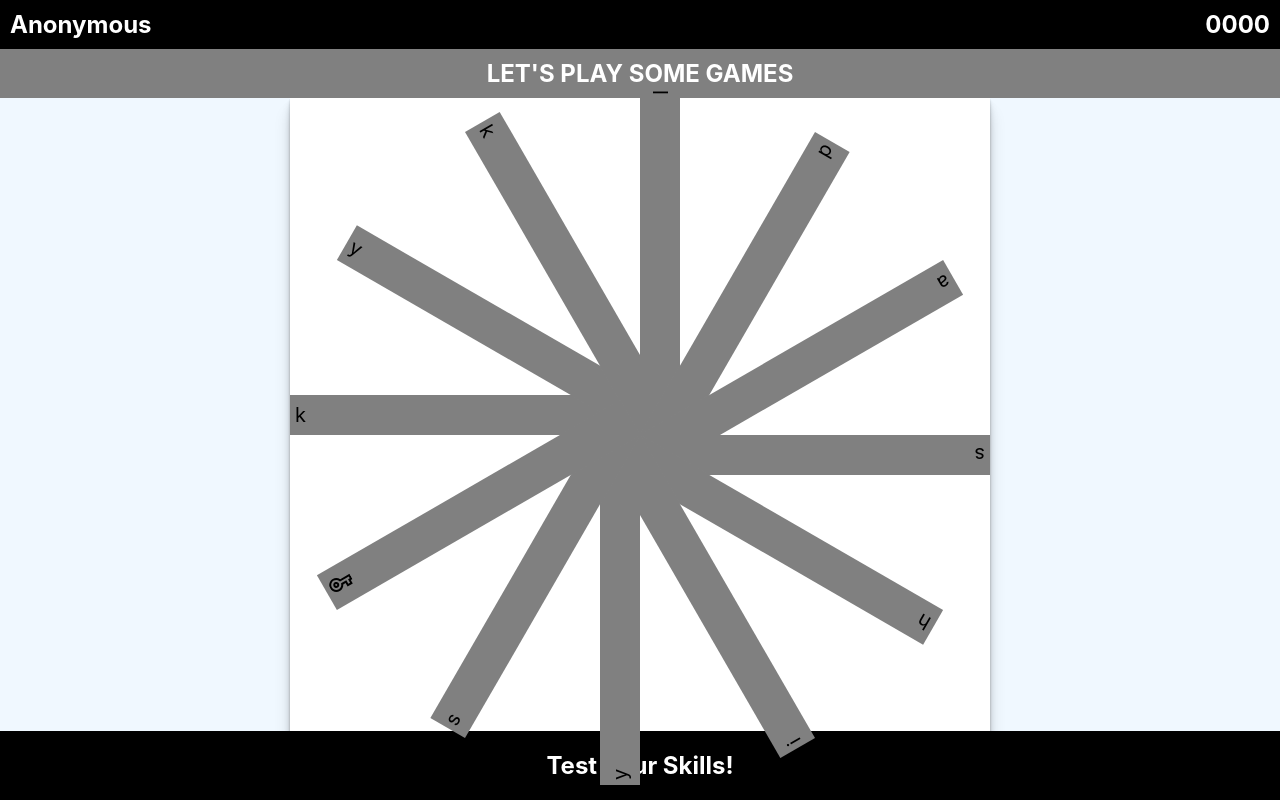
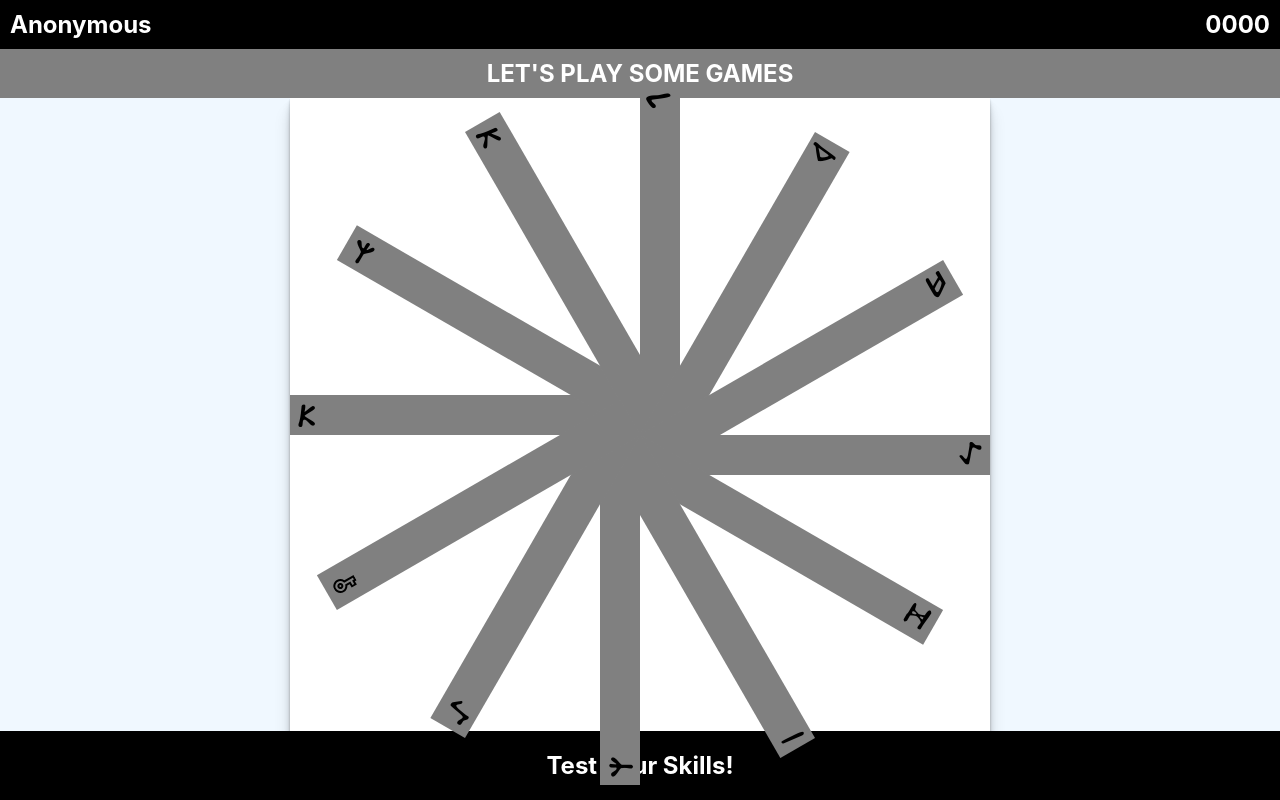
Before and after one commit to leavemydogalone/LetsPlaySomeGames, a React (Create React App) app: page / in a window 1280 px wide. Built offline with nearby package versions, Linux system fonts and the light colour scheme.

Commit message:
onclick win function

```diff
--- a/src/components/SpinBar.tsx
+++ b/src/components/SpinBar.tsx
@@ -1,4 +1,4 @@
-import React from "react";
+import React, { useState } from "react";
 
 type Props = {
   degrees: number;
@@ -6,10 +6,18 @@ type Props = {
 };
 
 export default function SpinBar({ degrees, letter }: Props) {
+  const handleClick = () => {
+    if (!letter) handleWin();
+  };
+
+  const handleWin = () => {
+    console.log("you win");
+  };
+
   const style = { transform: `rotate(${degrees}deg) translate(-50%, -50%)` };
   return (
     <div className="spinBar" style={style}>
-      <span className="thingContainer">
+      <span className="thingContainer" onClick={handleClick}>
         {letter || (
           <svg
             xmlns="http://www.w3.org/2000/svg"
--- a/src/scenes/LevelThree.tsx
+++ b/src/scenes/LevelThree.tsx
@@ -7,7 +7,7 @@ export default function LevelThree() {
   const spinBars = standInString
     .split("")
     .map((letter: string, index: number) => (
-      <SpinBar degrees={index * 30} letter={letter} />
+      <SpinBar degrees={index * 30} letter={letter} key={index} />
     ));
 
   return (
--- a/src/styles/_levelThree.scss
+++ b/src/styles/_levelThree.scss
@@ -18,8 +18,9 @@
     align-items: center;
     background: grey;
     .thingContainer {
-      padding: 5px;
-      font-size: 20px;
+      padding: 5px 8px;
+      font-size: 38px;
+      font-family: Odinson, serif;
     }
   }
 }
```
